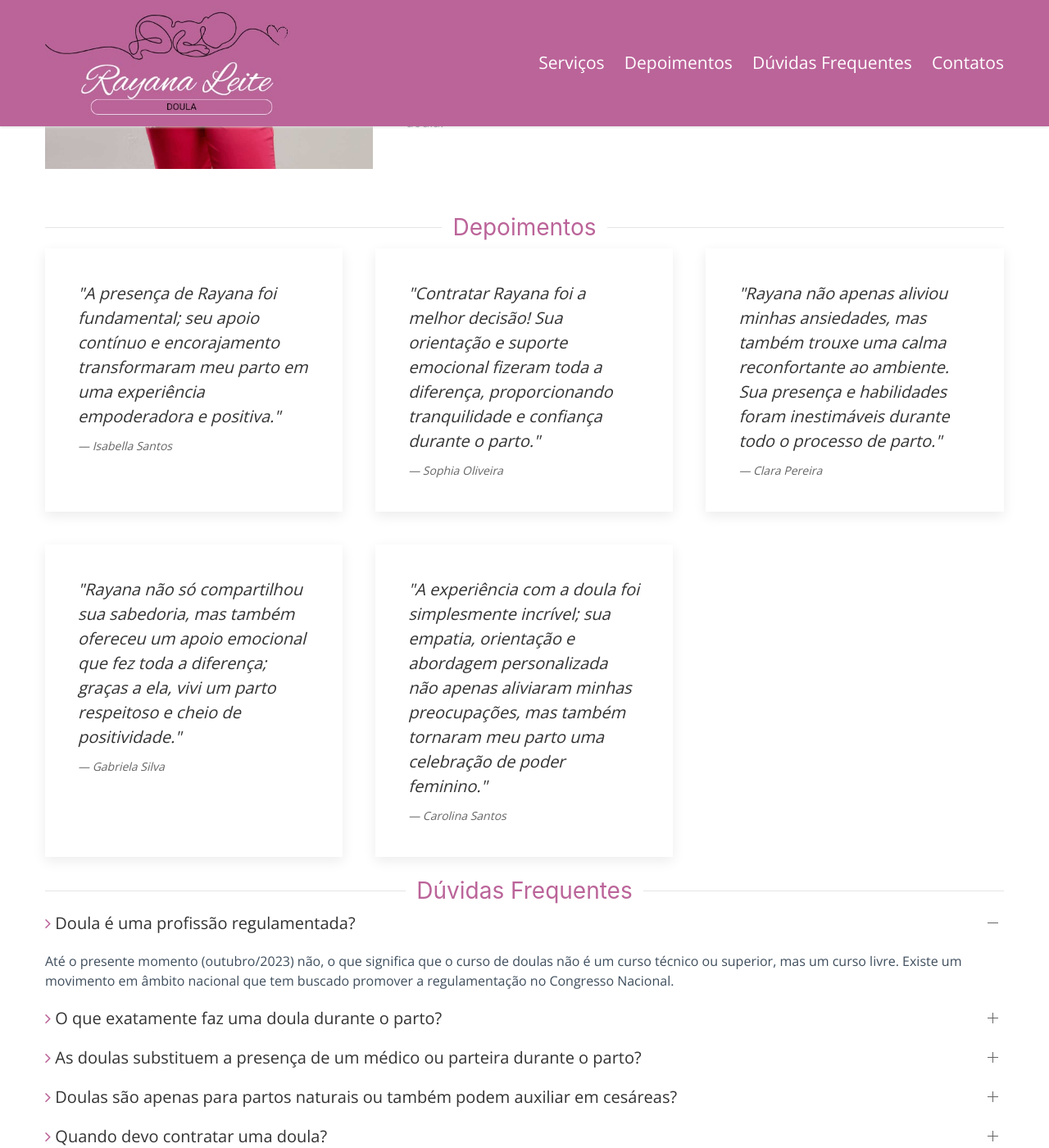
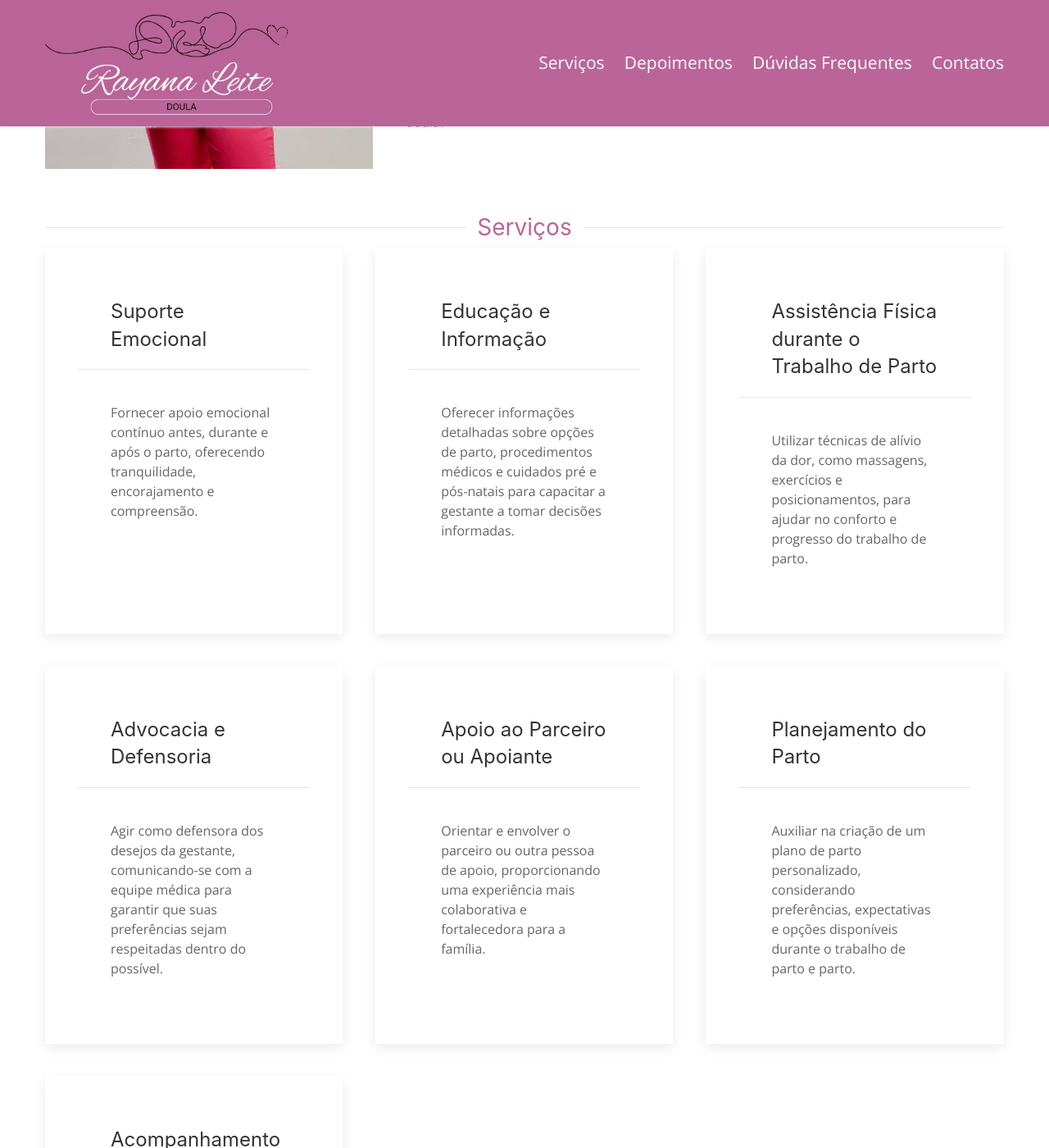
Before and after one commit to doularayanaleite/doularayanaleite.github.io, a Jekyll site: the page built from index.markdown, in a window 1280 px wide and 1400 px high, scrolled down 527 px. Shown: the whole window at 82% size. Built offline with Jekyll 4.4.1, drawn with Linux system fonts in a browser that asks for light colours; nearby versions of some CDN libraries; some of the changed text lies outside the part shown.

Commit message:
Add 'services' section

```diff
--- a/_includes/sections/services.html
+++ b/_includes/sections/services.html
@@ -1,3 +1,117 @@
-<!-- <section id="services-section">
+<section id="services-section">
   <h1 class="uk-heading-line uk-text-center"><span>Serviços</span></h1>
-</section> -->
+
+  <div class="uk-child-width-1-1@s uk-child-width-1-3@m uk-grid-match" uk-grid>
+    <div>
+      <div class="uk-card uk-card-default uk-card-hover uk-card-body">
+        <div class="uk-card-header">
+          <div class="uk-grid-small uk-flex-middle" uk-grid>
+            <div class="uk-width-expand">
+              <h3 class="uk-card-title uk-margin-remove-bottom">Suporte Emocional</h3>
+            </div>
+          </div>
+        </div>
+
+        <div class="uk-card-body">
+          <p>Fornecer apoio emocional contínuo antes, durante e após o parto, oferecendo tranquilidade, encorajamento e compreensão.</p>
+        </div>
+      </div>
+    </div>
+
+    <div>
+      <div class="uk-card uk-card-default uk-card-hover uk-card-body">
+        <div class="uk-card-header">
+          <div class="uk-grid-small uk-flex-middle" uk-grid>
+            <div class="uk-width-expand">
+              <h3 class="uk-card-title uk-margin-remove-bottom">Educação e Informação</h3>
+            </div>
+          </div>
+        </div>
+
+        <div class="uk-card-body">
+          <p>Oferecer informações detalhadas sobre opções de parto, procedimentos médicos e cuidados pré e pós-natais para capacitar a gestante a tomar decisões informadas.</p>
+        </div>
+      </div>
+    </div>
+
+    <div>
+      <div class="uk-card uk-card-default uk-card-hover uk-card-body">
+        <div class="uk-card-header">
+          <div class="uk-grid-small uk-flex-middle" uk-grid>
+            <div class="uk-width-expand">
+              <h3 class="uk-card-title uk-margin-remove-bottom">Assistência Física durante o Trabalho de Parto</h3>
+            </div>
+          </div>
+        </div>
+
+        <div class="uk-card-body">
+          <p>Utilizar técnicas de alívio da dor, como massagens, exercícios e posicionamentos, para ajudar no conforto e progresso do trabalho de parto.</p>
+        </div>
+      </div>
+    </div>
+
+    <div>
+      <div class="uk-card uk-card-default uk-card-hover uk-card-body">
+        <div class="uk-card-header">
+          <div class="uk-grid-small uk-flex-middle" uk-grid>
+            <div class="uk-width-expand">
+              <h3 class="uk-card-title uk-margin-remove-bottom">Advocacia e Defensoria</h3>
+            </div>
+          </div>
+        </div>
+
+        <div class="uk-card-body">
+          <p>Agir como defensora dos desejos da gestante, comunicando-se com a equipe médica para garantir que suas preferências sejam respeitadas dentro do possível.</p>
+        </div>
+      </div>
+    </div>
+
+    <div>
+      <div class="uk-card uk-card-default uk-card-hover uk-card-body">
+        <div class="uk-card-header">
+          <div class="uk-grid-small uk-flex-middle" uk-grid>
+            <div class="uk-width-expand">
+              <h3 class="uk-card-title uk-margin-remove-bottom">Apoio ao Parceiro ou Apoiante</h3>
+            </div>
+          </div>
+        </div>
+
+        <div class="uk-card-body">
+          <p>Orientar e envolver o parceiro ou outra pessoa de apoio, proporcionando uma experiência mais colaborativa e fortalecedora para a família.</p>
+        </div>
+      </div>
+    </div>
+
+    <div>
+      <div class="uk-card uk-card-default uk-card-hover uk-card-body">
+        <div class="uk-card-header">
+          <div class="uk-grid-small uk-flex-middle" uk-grid>
+            <div class="uk-width-expand">
+              <h3 class="uk-card-title uk-margin-remove-bottom">Planejamento do Parto</h3>
+            </div>
+          </div>
+        </div>
+
+        <div class="uk-card-body">
+          <p>Auxiliar na criação de um plano de parto personalizado, considerando preferências, expectativas e opções disponíveis durante o trabalho de parto e parto.</p>
+        </div>
+      </div>
+    </div>
+
+    <div>
+      <div class="uk-card uk-card-default uk-card-hover uk-card-body">
+        <div class="uk-card-header">
+          <div class="uk-grid-small uk-flex-middle" uk-grid>
+            <div class="uk-width-expand">
+              <h3 class="uk-card-title uk-margin-remove-bottom">Acompanhamento Pós-Parto:</h3>
+            </div>
+          </div>
+        </div>
+
+        <div class="uk-card-body">
+          <p>Oferecer suporte contínuo após o nascimento, ajudando a mãe a se ajustar à maternidade, oferecendo apoio na amamentação, cuidados com o recém-nascido e orientações sobre o bem-estar pós-parto.</p>
+        </div>
+      </div>
+    </div>
+  </div>
+</section>
```
